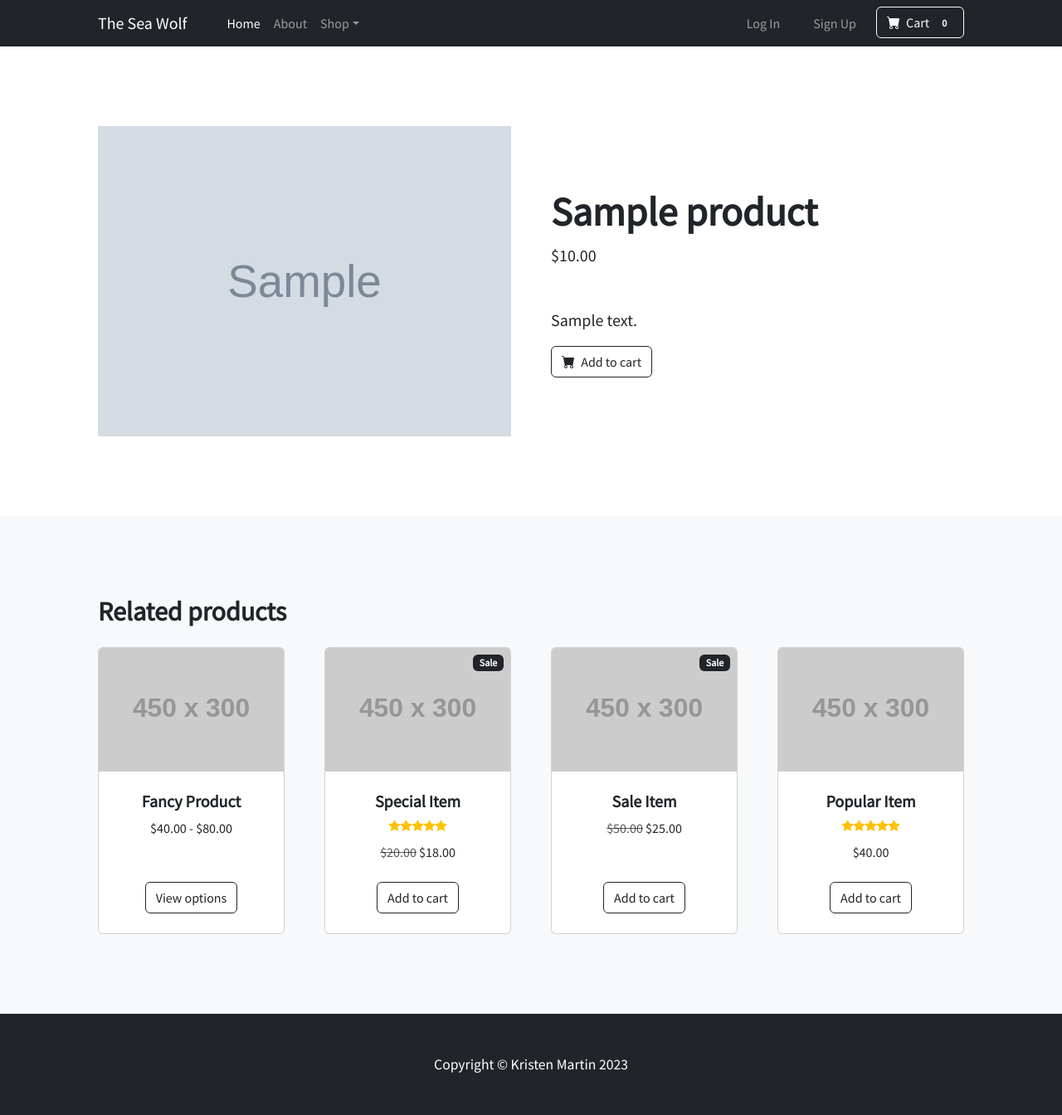
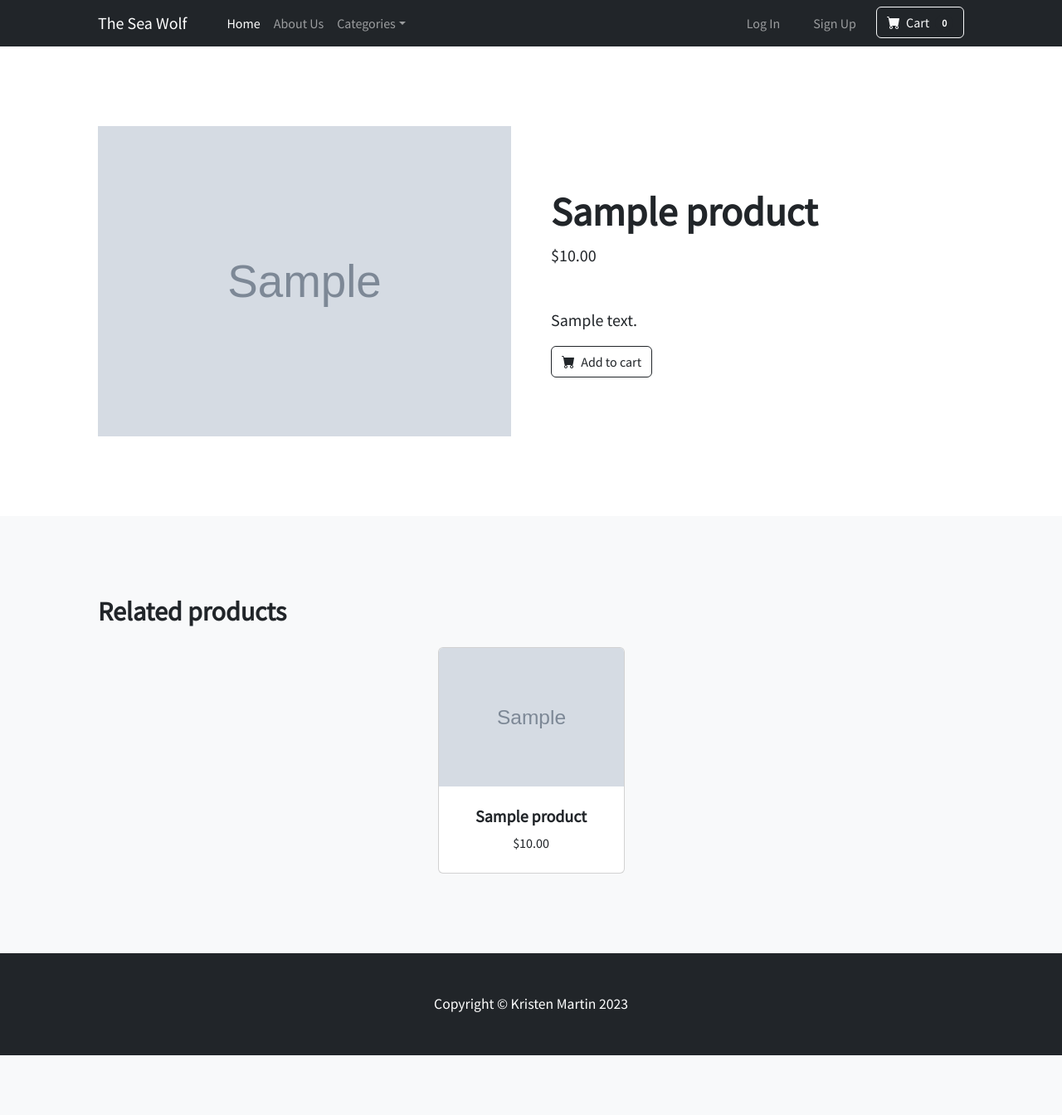
Before and after one commit to KristenM4/Django-Online-Shop, a Django app: a page that uses templates/base.html in a window 1280 px wide. Shown: the whole page at 83% size. After the commit the page ends 1272 px from the top, so only its background shows below. Run offline with Django 4.2, Linux system fonts and the light colour scheme; tables that the repository leaves empty hold one stand-in row (values such as "Sample post"); grey boxes marked "Sample" are stand-in pictures; grey boxes labelled with a size stand in for pictures from a placeholder-image service; some libraries are stand-ins or nearby versions.

Commit message:
add related products to detail page, style category pages

```diff
--- a/pages/views.py
+++ b/pages/views.py
@@ -19,7 +19,7 @@ class HomePageView(TemplateView):
 
     def get_context_data(self, **kwargs):
         context = super().get_context_data(**kwargs)
-        all_products = Product.objects.all()
+        all_products = Product.objects.all().order_by("slug")[:8]
         context["products"] = all_products
         return context
 
@@ -29,6 +29,12 @@ class AboutPageView(TemplateView):
 class DetailPageView(DetailView):
     model = Product
     template_name = "detail.html"
+
+    def get_context_data(self, **kwargs):
+        context =  super().get_context_data(**kwargs)
+        current_category = self.get_object()
+        context["related"] = Product.objects.filter(category__name=current_category.category.name)[:4]
+        return context
 
 class CategoryPageView(TemplateView):
     template_name = "cat.html"
--- a/static/css/home.css
+++ b/static/css/home.css
@@ -22,11 +22,26 @@ p {
     background-position: center;
     background-image: url("../images/boards1.jpg");
 }
-#diving-header {
+#snorkel-header {
     background-repeat: no-repeat;
     background-size: cover;
     background-position: center;
     background-image: url("../images/diving2.jpg");
+    color: #eee;
+}
+#fin-header {
+    background-repeat: no-repeat;
+    background-size: cover;
+    background-position: center;
+    background-image: url("../images/diving3.jpg");
+    color: #eee;
+}
+#mask-header {
+    background-repeat: no-repeat;
+    background-size: cover;
+    background-position: center;
+    background-image: url("../images/diving4.jpg");
+    color: #eee;
 }
 #success-header {
     background-repeat: no-repeat;
--- a/templates/base.html
+++ b/templates/base.html
@@ -28,12 +28,12 @@
             <div class="collapse navbar-collapse" id="navbarSupportedContent">
                 <ul class="navbar-nav me-auto mb-2 mb-lg-0 ms-lg-4">
                     <li class="nav-item"><a class="nav-link active" aria-current="page" href="{% url 'home' %}">Home</a></li>
-                    <li class="nav-item"><a class="nav-link" href="{% url 'about' %}">About</a></li>
+                    <li class="nav-item"><a class="nav-link" href="{% url 'about' %}">About Us</a></li>
                     <li class="nav-item dropdown">
-                        <a class="nav-link dropdown-toggle" id="navbarDropdown" href="#" role="button" data-bs-toggle="dropdown" aria-expanded="false">Shop</a>
+                        <a class="nav-link dropdown-toggle" id="navbarDropdown" href="#" role="button" data-bs-toggle="dropdown" aria-expanded="false">Categories</a>
                         <ul class="dropdown-menu" aria-labelledby="navbarDropdown">
-                            <li><a class="dropdown-item" href="#!">All Products</a></li>
-                            <li><hr class="dropdown-divider" /></li>
+                            <!-- <li><a class="dropdown-item" href="#!">All Products</a></li>
+                            <li><hr class="dropdown-divider" /></li> -->
                             <li><a class="dropdown-item" href="{% url 'category' 'surfboards' %}">Surfboards</a></li>
                             <li><a class="dropdown-item" href="{% url 'category' 'Snorkels' %}">Snorkels</a></li>
                             <li><a class="dropdown-item" href="{% url 'category' 'Fins' %}">Fins</a></li>
--- a/templates/detail.html
+++ b/templates/detail.html
@@ -29,104 +29,25 @@
     <div class="container px-4 px-lg-5 mt-5">
         <h2 class="fw-bolder mb-4">Related products</h2>
         <div class="row gx-4 gx-lg-5 row-cols-2 row-cols-md-3 row-cols-xl-4 justify-content-center">
+            {% for item in related %}
             <div class="col mb-5">
-                <div class="card h-100">
+                <a href="{% url 'detail' item.slug %}">
+                    <div class="card h-100 product_card">
                         <!-- Product image-->
-                    <img class="card-img-top" src="https://dummyimage.com/450x300/dee2e6/6c757d.jpg" alt="..." />
+                        <img class="card-img-top" src="{{ item.image.url }}" alt="{{ item.name }}" />
                         <!-- Product details-->
                         <div class="card-body p-4">
                             <div class="text-center">
                                 <!-- Product name-->
-                            <h5 class="fw-bolder">Fancy Product</h5>
+                                <h5 class="fw-bolder">{{ item.name }}</h5>
                                 <!-- Product price-->
-                            $40.00 - $80.00
-                        </div>
-                    </div>
-                    <!-- Product actions-->
-                    <div class="card-footer p-4 pt-0 border-top-0 bg-transparent">
-                        <div class="text-center"><a class="btn btn-outline-dark mt-auto" href="#">View options</a></div>
+                                ${{ item.price }}
                             </div>
                         </div>
                     </div>
-            <div class="col mb-5">
-                <div class="card h-100">
-                    <!-- Sale badge-->
-                    <div class="badge bg-dark text-white position-absolute" style="top: 0.5rem; right: 0.5rem">Sale</div>
-                    <!-- Product image-->
-                    <img class="card-img-top" src="https://dummyimage.com/450x300/dee2e6/6c757d.jpg" alt="..." />
-                    <!-- Product details-->
-                    <div class="card-body p-4">
-                        <div class="text-center">
-                            <!-- Product name-->
-                            <h5 class="fw-bolder">Special Item</h5>
-                            <!-- Product reviews-->
-                            <div class="d-flex justify-content-center small text-warning mb-2">
-                                <div class="bi-star-fill"></div>
-                                <div class="bi-star-fill"></div>
-                                <div class="bi-star-fill"></div>
-                                <div class="bi-star-fill"></div>
-                                <div class="bi-star-fill"></div>
+                </a>
             </div>
-                            <!-- Product price-->
-                            <span class="text-muted text-decoration-line-through">$20.00</span>
-                            $18.00
-                        </div>
-                    </div>
-                    <!-- Product actions-->
-                    <div class="card-footer p-4 pt-0 border-top-0 bg-transparent">
-                        <div class="text-center"><a class="btn btn-outline-dark mt-auto" href="#">Add to cart</a></div>
-                    </div>
-                </div>
-            </div>
-            <div class="col mb-5">
-                <div class="card h-100">
-                    <!-- Sale badge-->
-                    <div class="badge bg-dark text-white position-absolute" style="top: 0.5rem; right: 0.5rem">Sale</div>
-                    <!-- Product image-->
-                    <img class="card-img-top" src="https://dummyimage.com/450x300/dee2e6/6c757d.jpg" alt="..." />
-                    <!-- Product details-->
-                    <div class="card-body p-4">
-                        <div class="text-center">
-                            <!-- Product name-->
-                            <h5 class="fw-bolder">Sale Item</h5>
-                            <!-- Product price-->
-                            <span class="text-muted text-decoration-line-through">$50.00</span>
-                            $25.00
-                        </div>
-                    </div>
-                    <!-- Product actions-->
-                    <div class="card-footer p-4 pt-0 border-top-0 bg-transparent">
-                        <div class="text-center"><a class="btn btn-outline-dark mt-auto" href="#">Add to cart</a></div>
-                    </div>
-                </div>
-            </div>
-            <div class="col mb-5">
-                <div class="card h-100">
-                    <!-- Product image-->
-                    <img class="card-img-top" src="https://dummyimage.com/450x300/dee2e6/6c757d.jpg" alt="..." />
-                    <!-- Product details-->
-                    <div class="card-body p-4">
-                        <div class="text-center">
-                            <!-- Product name-->
-                            <h5 class="fw-bolder">Popular Item</h5>
-                            <!-- Product reviews-->
-                            <div class="d-flex justify-content-center small text-warning mb-2">
-                                <div class="bi-star-fill"></div>
-                                <div class="bi-star-fill"></div>
-                                <div class="bi-star-fill"></div>
-                                <div class="bi-star-fill"></div>
-                                <div class="bi-star-fill"></div>
-                            </div>
-                            <!-- Product price-->
-                            $40.00
-                        </div>
-                    </div>
-                    <!-- Product actions-->
-                    <div class="card-footer p-4 pt-0 border-top-0 bg-transparent">
-                        <div class="text-center"><a class="btn btn-outline-dark mt-auto" href="#">Add to cart</a></div>
-                    </div>
-                </div>
-            </div>
+            {% endfor %}
         </div>
     </div>
 </section>
--- a/templates/home.html
+++ b/templates/home.html
@@ -16,8 +16,9 @@
     </div>
 </header>
 <!-- Section-->
-<section class="py-5">
+<section class="pb-5 pt-3">
     <div class="container px-4 px-lg-5 mt-5">
+        <h5 class="display-5">Featured Products</h5>
         <div class="row gx-4 gx-lg-5 row-cols-2 row-cols-md-3 row-cols-xl-4 justify-content-center">
             {% for item in products %}
             <div class="col mb-5">
```
Also changed, not shown: templates/cat.html (+7 -3 lines), static/images/diving3.jpg (added), static/images/diving4.jpg (added). Lines whose indentation alone changed are shown as unchanged.
